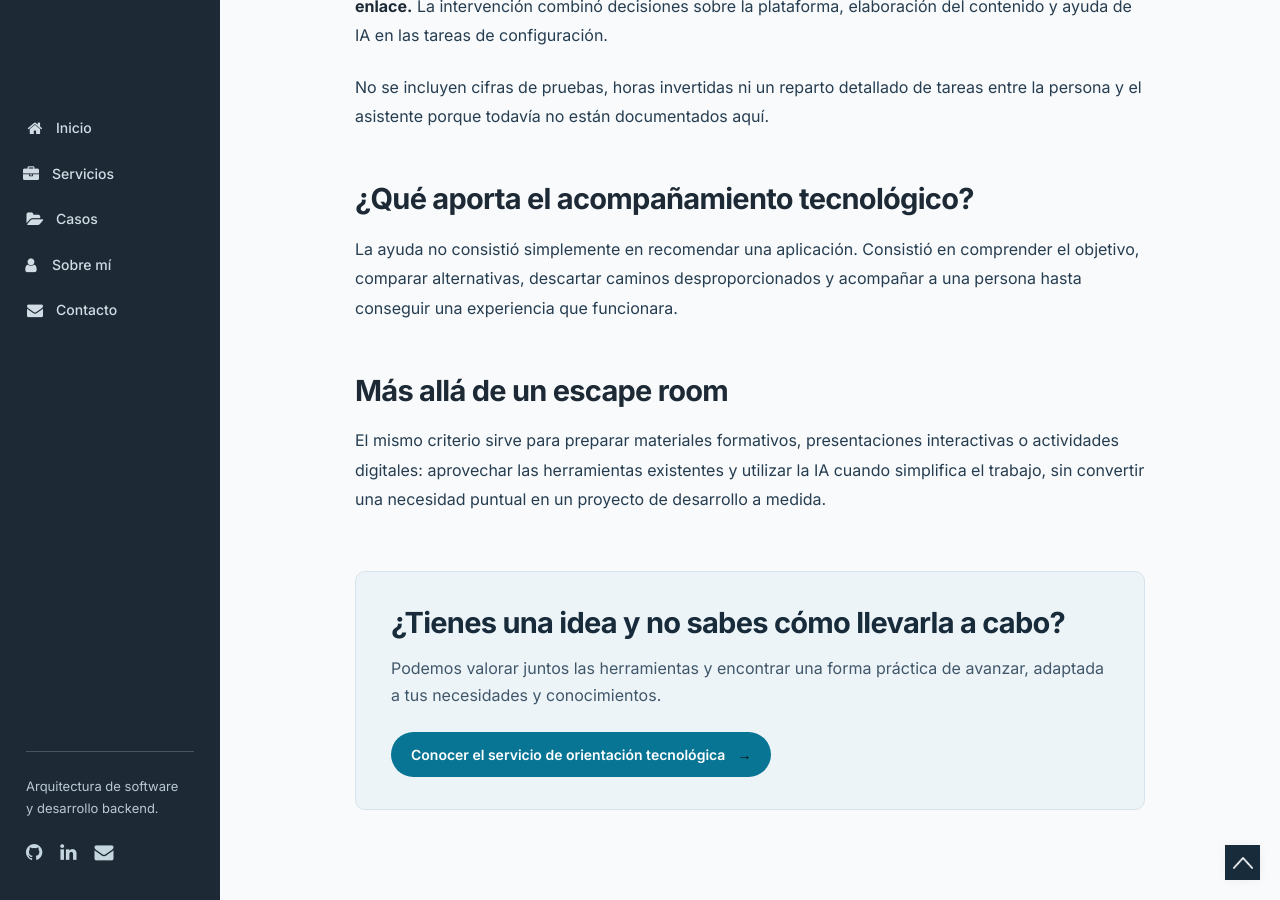
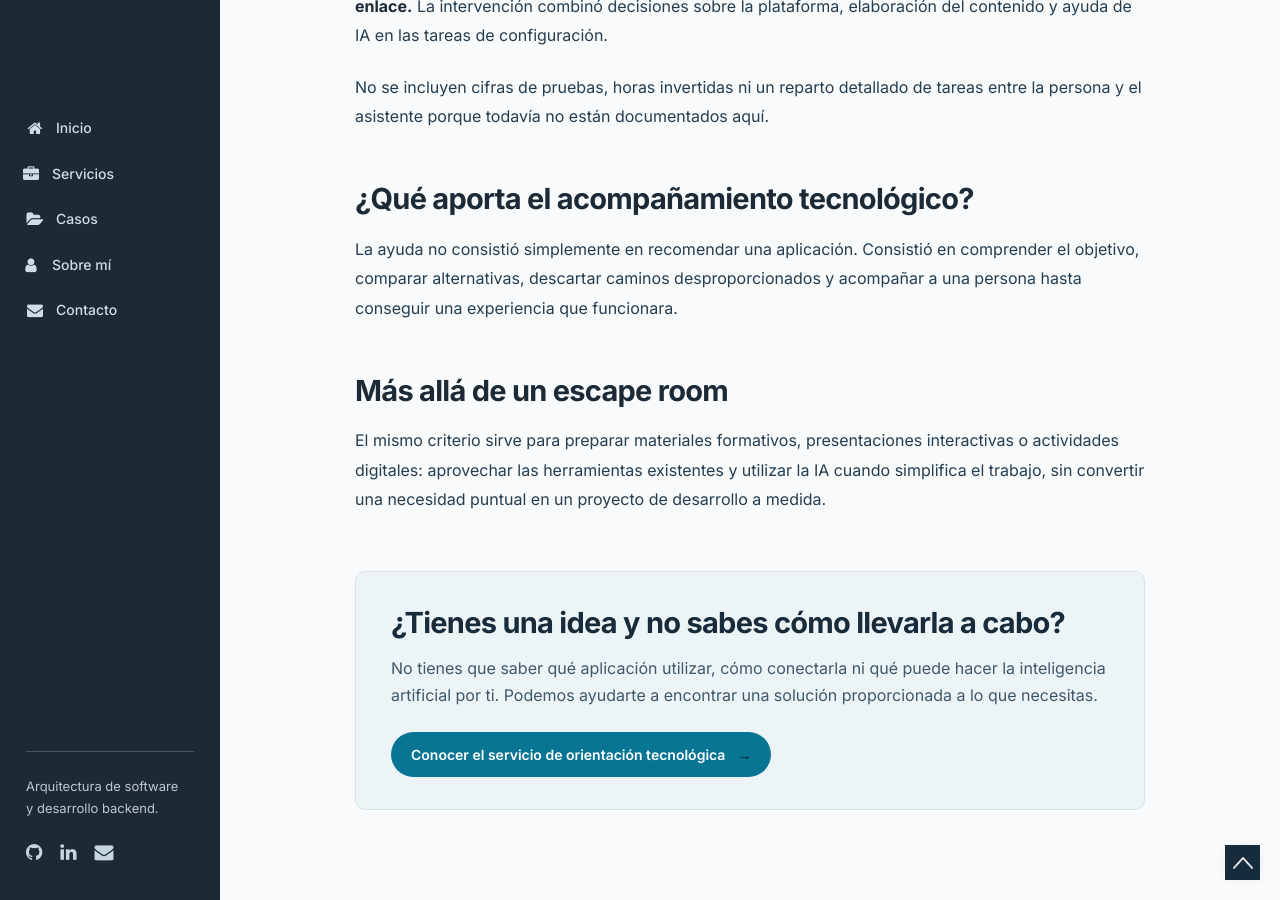
Before and after one commit to dabiz-me/dabiz.me, a Jekyll site: the page built from casos/escape-room-ia.md, in a window 1280 px wide and 900 px high, scrolled down 2425 px. Built offline with Jekyll 4.4.1, drawn with Linux system fonts in a browser that asks for light colours.

Commit message:
docs(casos): documentar solución real con Claude y corregir relato

```diff
--- a/_layouts/editorial-case.html
+++ b/_layouts/editorial-case.html
@@ -17,7 +17,7 @@ layout: default
       </article>
       <aside class="dabiz-editorial-cta" aria-labelledby="case-cta-title">
         <h2 id="case-cta-title">¿Tienes una idea y no sabes cómo llevarla a cabo?</h2>
-        <p>Podemos valorar juntos las herramientas y encontrar una forma práctica de avanzar, adaptada a tus necesidades y conocimientos.</p>
+        <p>No tienes que saber qué aplicación utilizar, cómo conectarla ni qué puede hacer la inteligencia artificial por ti. Podemos ayudarte a encontrar una solución proporcionada a lo que necesitas.</p>
         <a href="{{ '/ia-y-tecnologia/' | relative_url }}">Conocer el servicio de orientación tecnológica <span aria-hidden="true">&rarr;</span></a>
       </aside>
     </div>
```
